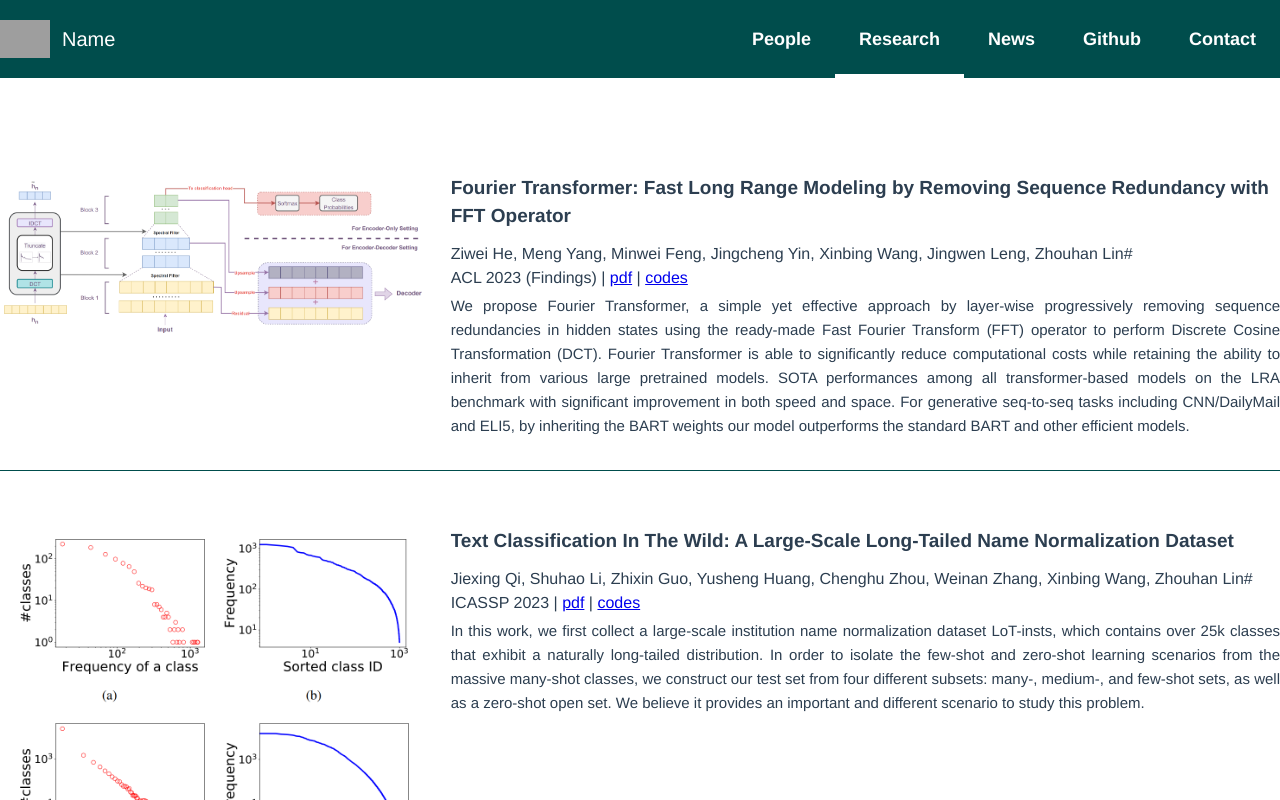
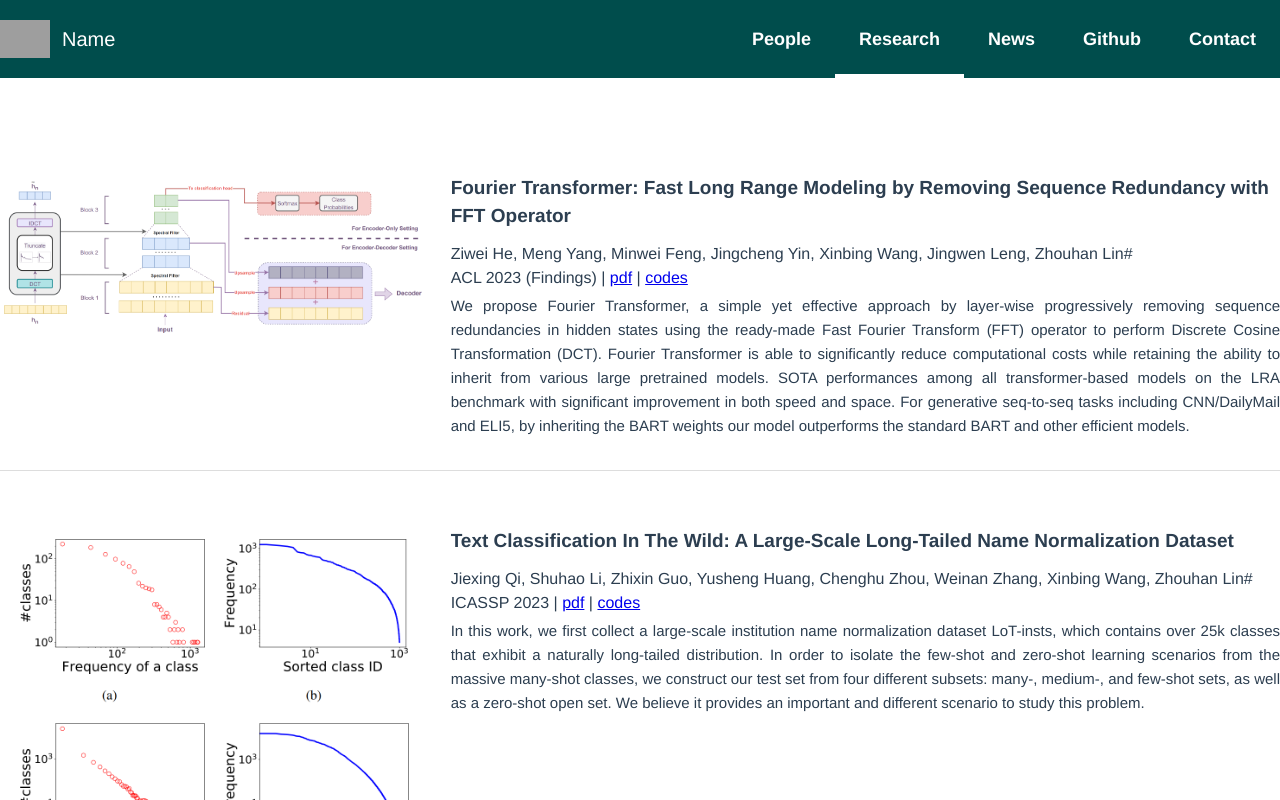
Before and after one commit to LUMIA-Group/LUMIA-Group.github.io, a Vue app: page /#/ in a window 1280 px wide. Both pictures are taken after a click on the item "Research". Shown: the top 800 px of the page. Built offline with nearby package versions, Linux system fonts and the light colour scheme; grey boxes are pictures that could not be loaded.

Commit message:
fix:style fix

```diff
--- a/src/views/Research.vue
+++ b/src/views/Research.vue
@@ -656,7 +656,7 @@ export default {
       display: flex;
       flex-wrap: wrap;
       padding: 32px 0;
-      border-bottom: 1px solid #004d4c;
+      border-bottom: 1px solid #ddd;
       &:last-child {
         border: none;
       }
```
